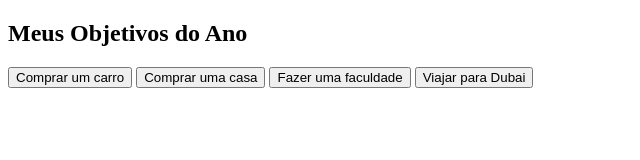
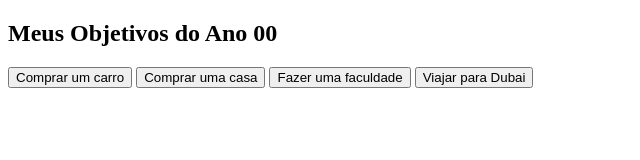
Before and after one commit to orleifernando/meusobjetivos, a plain HTML site: page index.html in a window 1280 px wide. Shown: the full height of the page, 0-640 px from the left. Drawn offline with Linux system fonts and the light colour scheme.

Commit message:
alteracao

```diff
--- a/index.html
+++ b/index.html
@@ -11,7 +11,7 @@
       </section>
 
       <h2 class="titulo-principal">
-         Meus Objetivos do Ano
+         Meus Objetivos do Ano 00
       </h2>
 
       <div class="botoes">
```
